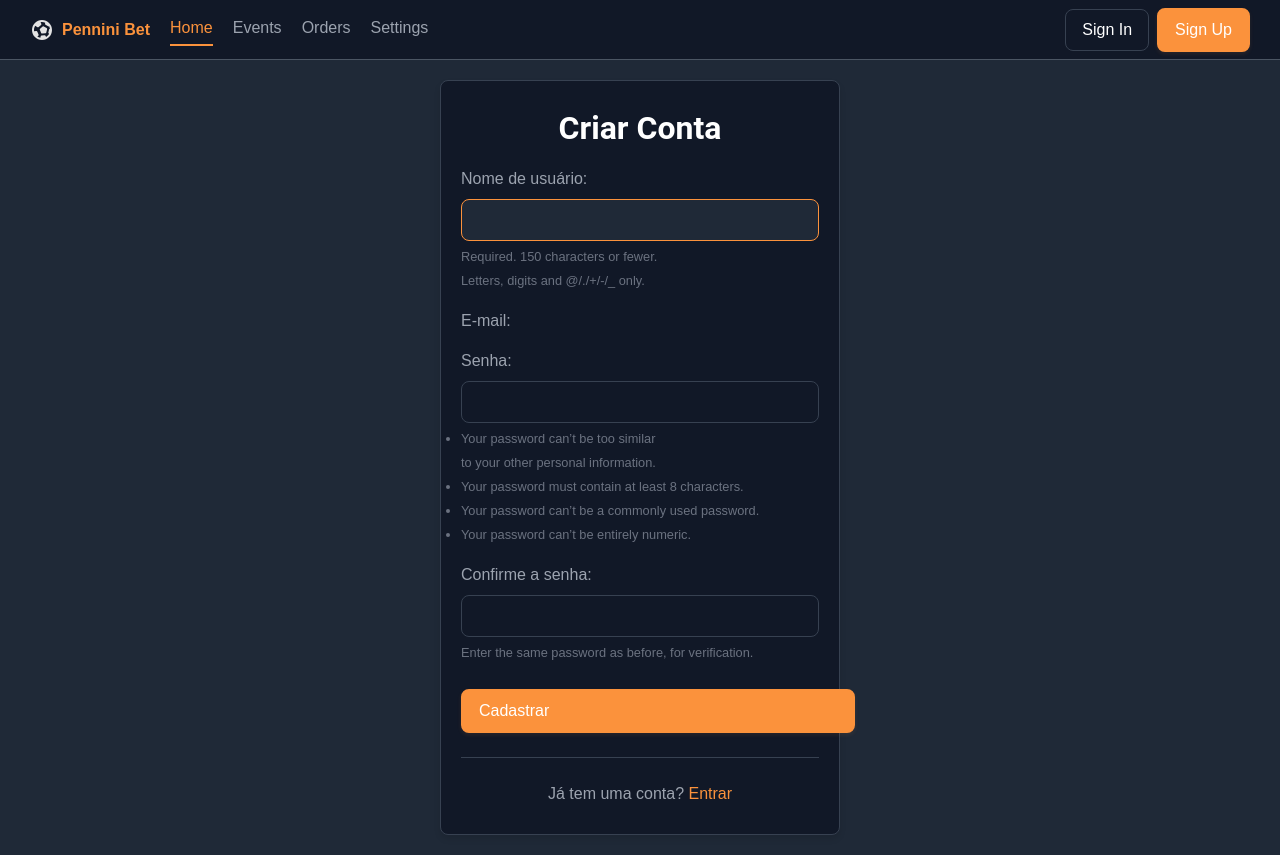
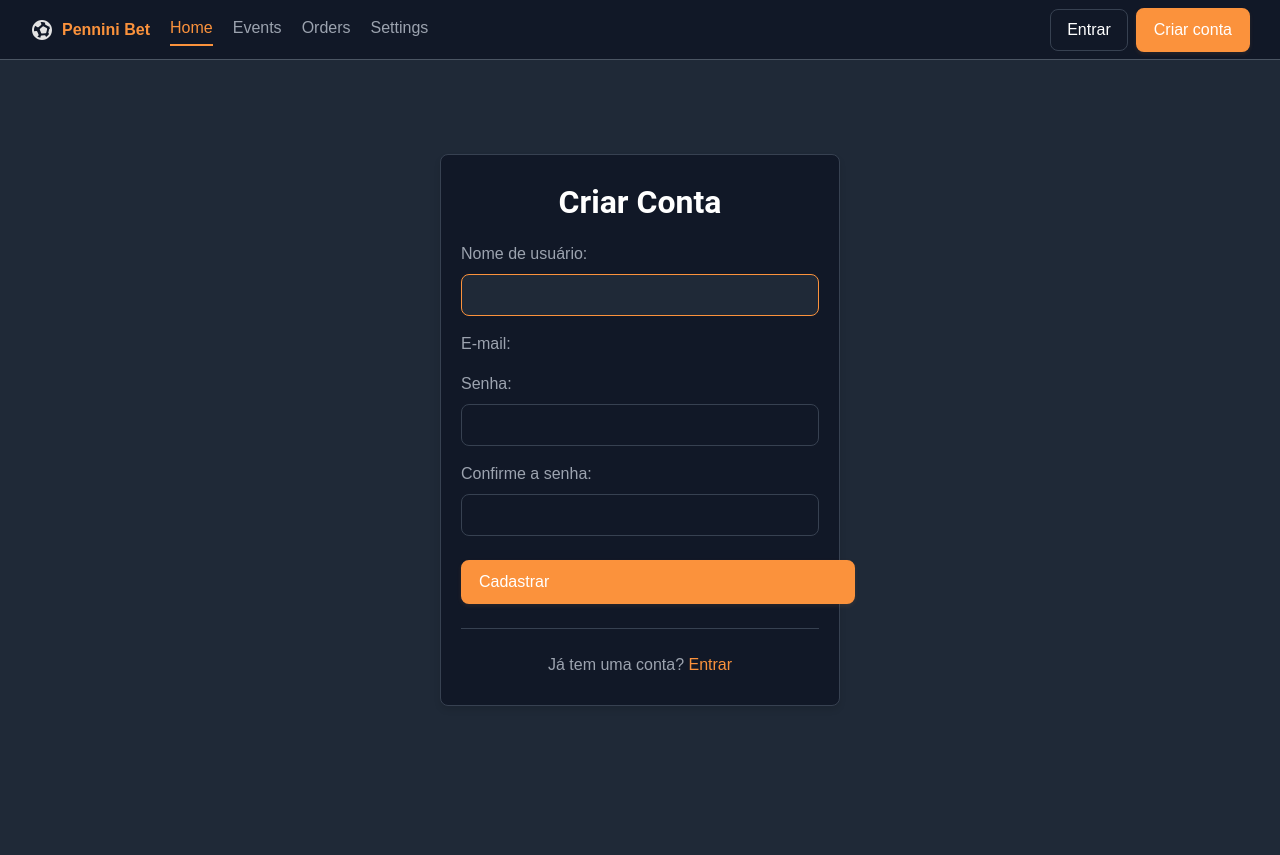
Before and after one commit to Pennini/PenniniBet, a Django app: page /register/ in a window 1280 px wide. After the commit the page ends 706 px from the top, so only its background shows below. Run offline with Django 5.2, Linux system fonts and the light colour scheme.

Commit message:
arrumado algumas coisas dos forms

```diff
--- a/bolao/templates/bolao/auth/login.html
+++ b/bolao/templates/bolao/auth/login.html
@@ -19,9 +19,9 @@
             <div class="form-group">
                 <label for="id_password">Senha:</label>
                 {{ form.password }}
-                <div class="forgot-password">
-                    <a href="{% url 'password_reset' %}">Esqueceu sua senha?</a>
-                </div>
+            </div>
+            <div class="forgot-password">
+                <a href="#">Esqueceu sua senha?</a>
             </div>
             <div class="form-actions">
                 <button type="submit" class="btn btn-primary">Entrar</button>
--- a/bolao/templates/bolao/auth/register.html
+++ b/bolao/templates/bolao/auth/register.html
@@ -19,30 +19,18 @@
             <div class="form-group">
                 <label for="id_username">Nome de usuário:</label>
                 {{ form.username }}
-                {% if form.username.help_text %}
-                <small class="help-text">{{ form.username.help_text }}</small>
-                {% endif %}
             </div>
             <div class="form-group">
                 <label for="id_email">E-mail:</label>
                 {{ form.email }}
-                {% if form.email.help_text %}
-                <small class="help-text">{{ form.email.help_text }}</small>
-                {% endif %}
             </div>
             <div class="form-group">
                 <label for="id_password1">Senha:</label>
                 {{ form.password1 }}
-                {% if form.password1.help_text %}
-                <small class="help-text">{{ form.password1.help_text }}</small>
-                {% endif %}
             </div>
             <div class="form-group">
                 <label for="id_password2">Confirme a senha:</label>
                 {{ form.password2 }}
-                {% if form.password2.help_text %}
-                <small class="help-text">{{ form.password2.help_text }}</small>
-                {% endif %}
             </div>
             <div class="form-actions">
                 <button type="submit" class="btn btn-primary">Cadastrar</button>
--- a/bolao/templates/bolao/layout.html
+++ b/bolao/templates/bolao/layout.html
@@ -43,16 +43,13 @@
           alt="{{ user.username }}">
         <div class="dropdown" id="dropdownMenu">
           <a href="#">👤 Meu Perfil</a>
-          <a href="#">⚙️ Configurações</a>
-          <a href="#">🛡️ Privacidade</a>
-          <a href="#">💬 Feedback</a>
           <a href="{% url 'logout' %}" class="logout-link">🚪 Sair</a>
         </div>
       </div>
       {% else %}
       <div class="auth-buttons">
-        <a href="{% url 'login' %}" class="btn btn-login">Sign In</a>
-        <a href="{% url 'register' %}" class="btn btn-register">Sign Up</a>
+        <a href="{% url 'login' %}" class="btn btn-login">Entrar</a>
+        <a href="{% url 'register' %}" class="btn btn-register">Criar conta</a>
       </div>
       {% endif %}
     </div>
--- a/bolao/urls.py
+++ b/bolao/urls.py
@@ -9,21 +9,21 @@
     path('register/', views.register, name='register'),
 
     # Password Reset URLs
-    path('password_reset/', auth_views.PasswordResetView.as_view(
-        template_name='bolao/auth/password_reset.html',
-        email_template_name='bolao/auth/password_reset_email.html',
-        subject_template_name='bolao/auth/password_reset_subject.txt'
-    ), name='password_reset'),
+    # path('password_reset/', auth_views.PasswordResetView.as_view(
+    #     template_name='bolao/auth/password_reset.html',
+    #     email_template_name='bolao/auth/password_reset_email.html',
+    #     subject_template_name='bolao/auth/password_reset_subject.txt'
+    # ), name='password_reset'),
 
-    path('password_reset/done/', auth_views.PasswordResetDoneView.as_view(
-        template_name='bolao/auth/password_reset_done.html'
-    ), name='password_reset_done'),
+    # path('password_reset/done/', auth_views.PasswordResetDoneView.as_view(
+    #     template_name='bolao/auth/password_reset_done.html'
+    # ), name='password_reset_done'),
 
-    path('reset/<uidb64>/<token>/', auth_views.PasswordResetConfirmView.as_view(
-        template_name='bolao/auth/password_reset_confirm.html'
-    ), name='password_reset_confirm'),
+    # path('reset/<uidb64>/<token>/', auth_views.PasswordResetConfirmView.as_view(
+    #     template_name='bolao/auth/password_reset_confirm.html'
+    # ), name='password_reset_confirm'),
 
-    path('reset/done/', auth_views.PasswordResetCompleteView.as_view(
-        template_name='bolao/auth/password_reset_complete.html'
-    ), name='password_reset_complete'),
+    # path('reset/done/', auth_views.PasswordResetCompleteView.as_view(
+    #     template_name='bolao/auth/password_reset_complete.html'
+    # ), name='password_reset_complete'),
 ]
--- a/bolao/views.py
+++ b/bolao/views.py
@@ -2,6 +2,9 @@
 from django.contrib.auth import login
 from django.contrib.auth.forms import UserCreationForm
 from django.contrib import messages
+from django.contrib.auth import logout
+from django.contrib.auth.decorators import login_required
+from django.contrib.auth import authenticate
 
 # Create your views here.
 def index(request):
@@ -31,18 +34,18 @@
     Handle user login.
     """
     if request.method == 'POST':
-        form = UserCreationForm(request, data=request.POST)
-        if form.is_valid():
-            user = form.get_user()
+        username = request.POST['username']
+        password = request.POST['password']
+        user = authenticate(request, username=username, password=password)
+
+        if user is not None:
             login(request, user)
             messages.success(request, 'Login realizado com sucesso!')
             return redirect('index')
         else:
             messages.error(request, 'Usuário ou senha inválidos.')
-    else:
-        form = UserCreationForm()
 
-    return render(request, 'bolao/auth/login.html', {'form': form})
+    return render(request, 'bolao/auth/login.html', {'form': UserCreationForm()})
 
 def logout_view(request):
     """
```
